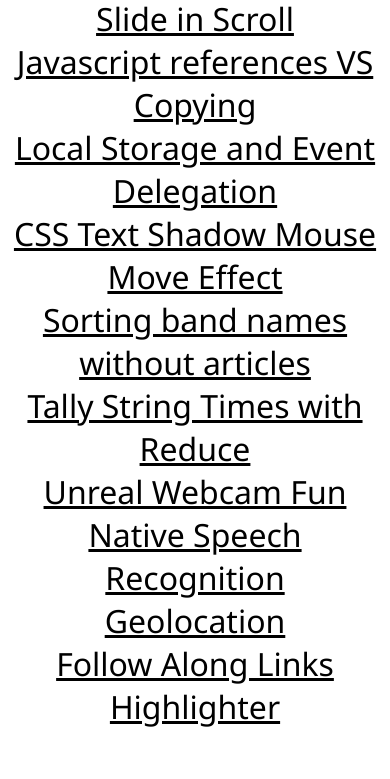
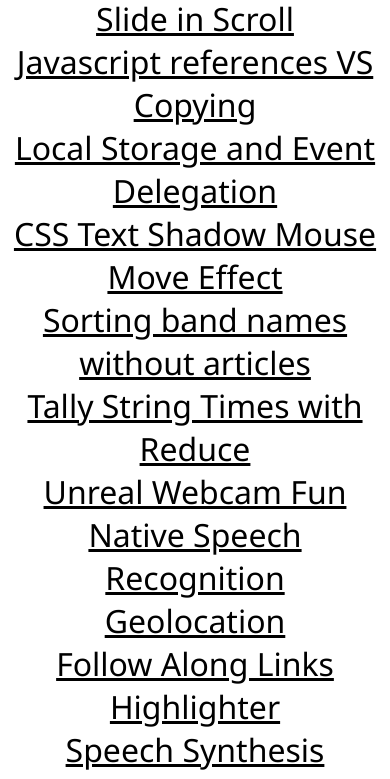
Before and after one commit to akhilalekha/javascript30, a plain HTML site: page index.html in a window 390 px wide. Shown: the part 734-1513 px from the top of the page. Before the commit the page ends 1470 px from the top, so only its background shows below. Drawn offline with Linux system fonts and the light colour scheme.

Commit message:
add speech synthesis

```diff
--- a/index.html
+++ b/index.html
@@ -50,6 +50,7 @@
 			<a href="./follow-along-link-highlighter/index.html">
 				Follow Along Links Highlighter
 			</a>
+			<a href="./speech-synthesis/index.html"> Speech Synthesis </a>
 		</div>
 	</body>
 </html>
--- /dev/null
+++ b/speech-synthesis/styles.css
@@ -0,0 +1,167 @@
+html {
+	font-size: 10px;
+	box-sizing: border-box;
+}
+
+*,
+*:before,
+*:after {
+	box-sizing: inherit;
+}
+
+body {
+	margin: 0;
+	padding: 0;
+	font-family: sans-serif;
+	background-color: #3bc1ac;
+	display: flex;
+	min-height: 100vh;
+	align-items: center;
+
+	background-image: radial-gradient(
+			circle at 100% 150%,
+			#3bc1ac 24%,
+			#42d2bb 25%,
+			#42d2bb 28%,
+			#3bc1ac 29%,
+			#3bc1ac 36%,
+			#42d2bb 36%,
+			#42d2bb 40%,
+			transparent 40%,
+			transparent
+		),
+		radial-gradient(
+			circle at 0 150%,
+			#3bc1ac 24%,
+			#42d2bb 25%,
+			#42d2bb 28%,
+			#3bc1ac 29%,
+			#3bc1ac 36%,
+			#42d2bb 36%,
+			#42d2bb 40%,
+			transparent 40%,
+			transparent
+		),
+		radial-gradient(
+			circle at 50% 100%,
+			#42d2bb 10%,
+			#3bc1ac 11%,
+			#3bc1ac 23%,
+			#42d2bb 24%,
+			#42d2bb 30%,
+			#3bc1ac 31%,
+			#3bc1ac 43%,
+			#42d2bb 44%,
+			#42d2bb 50%,
+			#3bc1ac 51%,
+			#3bc1ac 63%,
+			#42d2bb 64%,
+			#42d2bb 71%,
+			transparent 71%,
+			transparent
+		),
+		radial-gradient(
+			circle at 100% 50%,
+			#42d2bb 5%,
+			#3bc1ac 6%,
+			#3bc1ac 15%,
+			#42d2bb 16%,
+			#42d2bb 20%,
+			#3bc1ac 21%,
+			#3bc1ac 30%,
+			#42d2bb 31%,
+			#42d2bb 35%,
+			#3bc1ac 36%,
+			#3bc1ac 45%,
+			#42d2bb 46%,
+			#42d2bb 49%,
+			transparent 50%,
+			transparent
+		),
+		radial-gradient(
+			circle at 0 50%,
+			#42d2bb 5%,
+			#3bc1ac 6%,
+			#3bc1ac 15%,
+			#42d2bb 16%,
+			#42d2bb 20%,
+			#3bc1ac 21%,
+			#3bc1ac 30%,
+			#42d2bb 31%,
+			#42d2bb 35%,
+			#3bc1ac 36%,
+			#3bc1ac 45%,
+			#42d2bb 46%,
+			#42d2bb 49%,
+			transparent 50%,
+			transparent
+		);
+	background-size: 100px 50px;
+}
+
+.voiceinator {
+	padding: 2rem;
+	width: 50rem;
+	margin: 0 auto;
+	border-radius: 1rem;
+	position: relative;
+	background: white;
+	overflow: hidden;
+	z-index: 1;
+	box-shadow: 0 0 5px 5px rgba(0, 0, 0, 0.1);
+}
+
+h1 {
+	width: calc(100% + 4rem);
+	margin: -2rem 0 2rem -2rem;
+	padding: 0.5rem;
+	background: #ffc600;
+	border-bottom: 5px solid #f3c010;
+	text-align: center;
+	font-size: 5rem;
+	font-weight: 100;
+	font-family: "Pacifico", cursive;
+	text-shadow: 3px 3px 0 #f3c010;
+}
+
+.voiceinator input,
+.voiceinator button,
+.voiceinator select,
+.voiceinator textarea {
+	width: 100%;
+	display: block;
+	margin: 10px 0;
+	padding: 10px;
+	border: 0;
+	font-size: 2rem;
+	background: #f7f7f7;
+	outline: 0;
+}
+
+textarea {
+	height: 20rem;
+}
+
+/* input[type="select"] {
+} */
+
+.voiceinator button {
+	background: #ffc600;
+	border: 0;
+	width: 49%;
+	float: left;
+	font-family: "Pacifico", cursive;
+	margin-bottom: 0;
+	font-size: 2rem;
+	border-bottom: 5px solid #f3c010;
+	cursor: pointer;
+	position: relative;
+}
+
+.voiceinator button:active {
+	top: 2px;
+}
+
+.voiceinator button:nth-of-type(1) {
+	margin-right: 2%;
+}
```
Also changed, not shown: speech-synthesis/index.html (added, +81 -0 lines).
